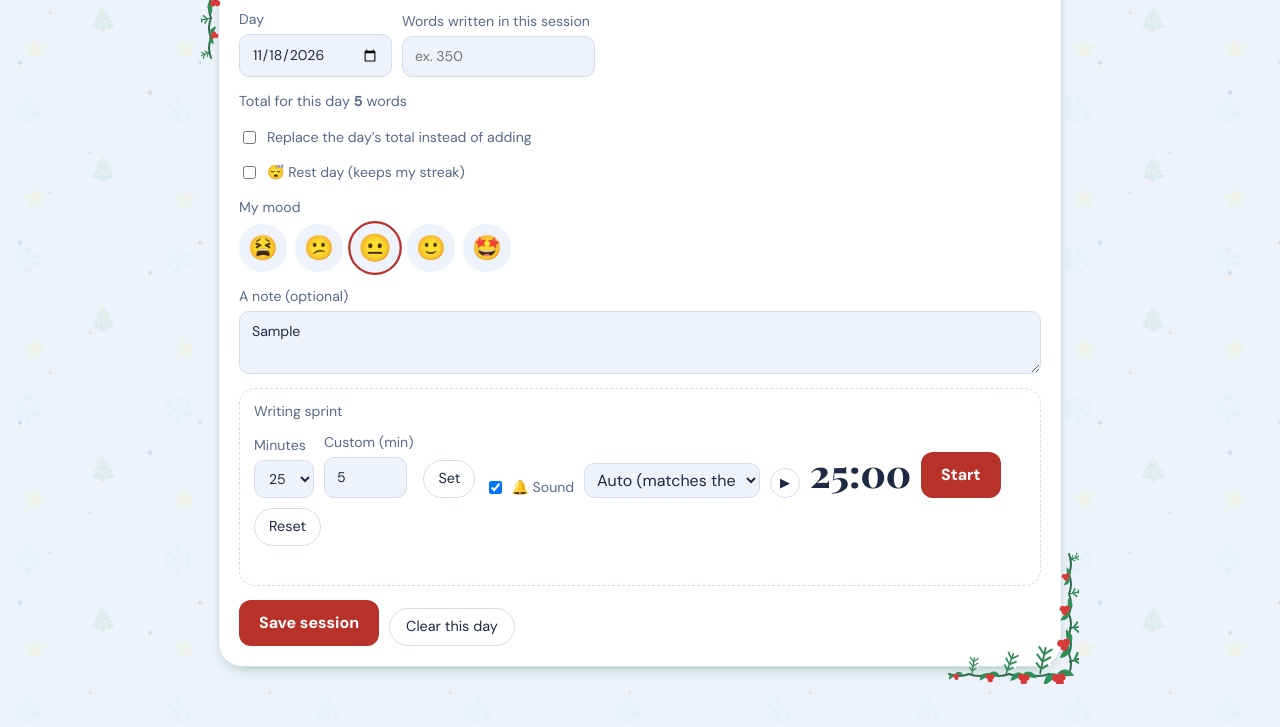
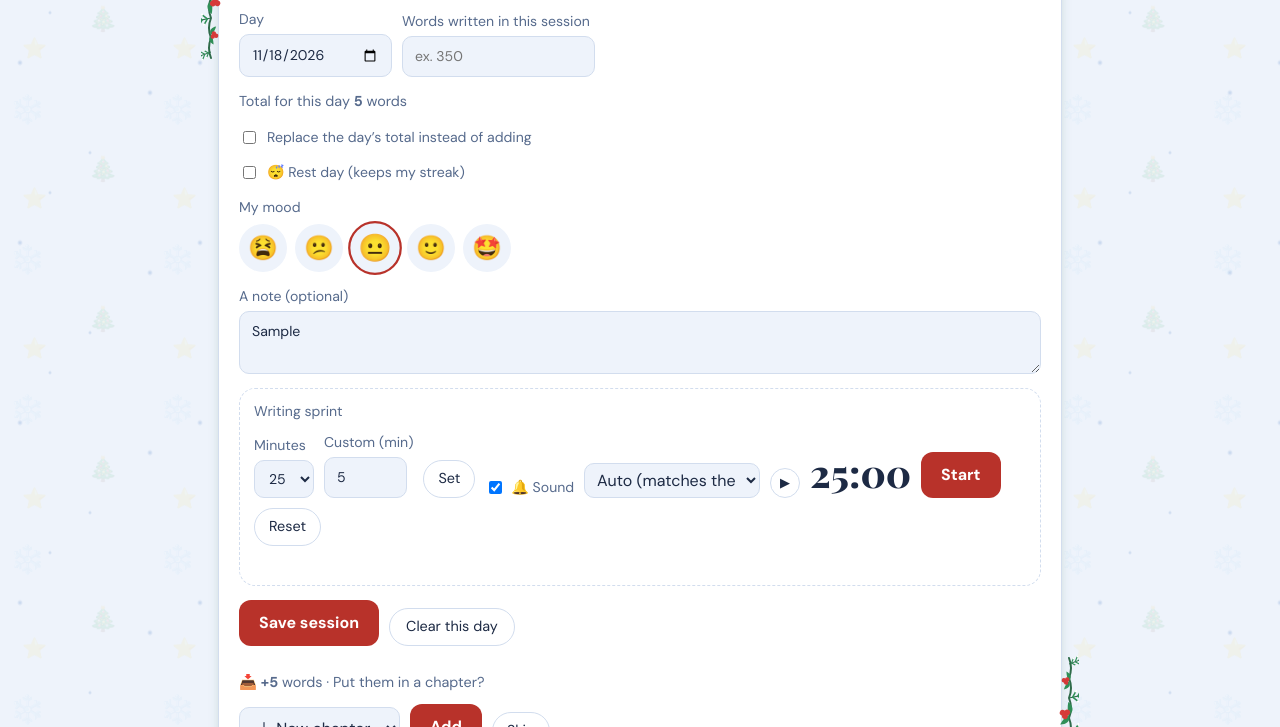
Before and after one commit to elelenadmt/writing, a plain HTML site: page index.html in a window 1280 px wide. Both pictures are taken after typing "5", "Sample", "5" into the empty fields and a click on the button "Save session". Shown: the part 1012-1739 px from the top of the page. Drawn offline with nearby package versions, Linux system fonts and the light colour scheme.

Commit message:
Add files via upload

```diff
--- a/index.html
+++ b/index.html
@@ -446,6 +446,7 @@ $("save").addEventListener("click",function(){
   var nw=rep?w:((old&&old.words)||0)+w,ent={words:nw,mood:S.mood,note:$("note").value},dl=nw-((old&&old.words)||0);if(old&&old.h)ent.h=old.h;if(dl>0&&sel===todayKey){var hh=new Date().getHours();ent.h=Object.assign({},ent.h||{});ent.h[hh]=(ent.h[hh]||0)+dl}
   var dd0=window.wtDaily?window.wtDaily():{},pb=0,any0=0;Object.keys(dd0).forEach(function(k0){if(k0!==sel){any0++;if(dd0[k0]>pb)pb=dd0[k0]}});var rec=any0>=3&&nw>pb&&nw>0;
   if(rd&&!(nw>0))ent.rest=1;E()[sel]=ent;save();loadForm();render();toast(rec?"🏆 New personal record! Share it from the Progress tab.":["Another snowflake on your tree ❄️","Cozy words, warm cocoa ☕","Ho ho, nice writing! 🎅","A new ornament for your tree 🎄"][Math.floor(Math.random()*4)]);
+  if(dl>0&&window.wtAskCh)window.wtAskCh(dl);
 });
 $("setTot").addEventListener("change",function(){var e=E()[sel];$("words").value=$("setTot").checked&&e?e.words||0:"";$("words").focus()});
 $("del").addEventListener("click",function(){delete E()[sel];save();loadForm();render();toast("Day cleared.")});
@@ -1223,7 +1224,20 @@ gsw.addEventListener("change",function(e){if(e.target.id==="xSwAdd"){var k=e.tar
 gsw.addEventListener("click",function(e){var t=e.target,i=+t.dataset.i;if(t.classList.contains("sws")){Y.sw[i].s=Y.sw[i].s==="l"?"r":"l"}else if(t.classList.contains("swd")){Y.sw.splice(i,1)}else return;saveY();render()});
 wtDrag(gsw,".swrow",function(from,to){var L=Y.sw;L.splice(to,0,L.splice(from,1)[0]);saveY();render()});
 G.forEach(function(g){if(g[0]==="friends")EG.set(g[1],"efr")});
-var _r2=render;render=function(){_r2();goalV();insV();cheerV();promptV();notesV();wkV();spdV();editV();bingoV();tropeV();todV();raceV();recV();colSync();avV();recapV();hrsV();remBnV();shareV();betaV();swCfgV();sideV()};
+
+/* v34: ask which chapter new words belong to */
+var askN=0,gsb=document.createElement("div");gsb.id="xAskBox";gsb.hidden=true;$("save").closest(".row").after(gsb);
+function askBoxV(){var box=$("xAskBox");if(!askN||Y.ask===false){box.hidden=true;box.innerHTML="";return}var ms=curMsE(),cs=chaps(ms);
+var old=$("xAskC")?$("xAskC").value:"",def=0;if(Y.lc!==undefined&&cs[Y.lc])def=Y.lc;else{for(var i=0;i<cs.length;i++){if(cs[i].s!=="Done"){def=i;break}}}
+box.hidden=false;box.innerHTML='<div class="fr" style="margin-top:12px"><div class="pct" style="margin-bottom:6px">📥 <b>+'+fmt(askN)+'</b> <span>words</span> · <span>Put them in a chapter?</span></div><div class="row"><select id="xAskC" aria-label="Chapter">'+cs.map(function(c,k){return '<option value="'+k+'"'+(k===def?' selected':'')+'>'+esc(c.n)+' · '+fmt(c.w||0)+'</option>'}).join("")+'<option value="new"'+(cs.length?'':' selected')+'>＋ New chapter</option></select><button class="save" id="xAskGo" type="button">Add</button><button class="ghost" id="xAskNo" type="button" style="width:auto;padding:0 14px;font-size:.9rem">Skip</button></div></div>';if(old!==""&&$("xAskC").querySelector('option[value="'+old+'"]'))$("xAskC").value=old}
+window.wtAskCh=function(n){if(Y.ask===false||!(n>0))return;askN=n;askBoxV()};
+gsb.addEventListener("click",function(e){var t=e.target;
+if(t.id==="xAskNo"){askN=0;askBoxV();return}
+if(t.id==="xAskGo"){var cs=chaps(curMsE()),v=$("xAskC").value,i=v==="new"?cs.length:+v;if(v==="new")cs.push({n:"Chapter "+(cs.length+1),s:"Draft",w:0});var c=cs[i];if(!c)return;c.w=(c.w||0)+askN;if(c.s==="Idea")c.s="Draft";Y.lc=i;var n=askN;askN=0;saveY();save();render();$("toast").textContent="+"+fmt(n)+" words added to "+c.n;setTimeout(function(){$("toast").textContent=""},3500)}});
+var gac=mkc("xAskCfg");$("xPrefs").after(gac);G.push(["settings",gac]);EG.set(gac,"settings");
+function askCfgV(){$("xAskCfg").innerHTML='<h2>📑 <span>Chapter prompt</span></h2><label class="remrow"><input type="checkbox" id="xAskOn"'+(Y.ask!==false?' checked':'')+'><span>After saving words, ask which chapter they belong to</span></label><div class="pct"><span>Your chapters’ word counts then add up by themselves.</span></div>'}
+gac.addEventListener("change",function(e){if(e.target.id!=="xAskOn")return;Y.ask=e.target.checked;saveY()});
+var _r2=render;render=function(){_r2();goalV();insV();cheerV();promptV();notesV();wkV();spdV();editV();bingoV();tropeV();todV();raceV();recV();colSync();avV();recapV();hrsV();remBnV();shareV();betaV();swCfgV();sideV();askCfgV();askBoxV()};
 vine();parts();showTab(Y.tab);render();
 })();
 </script>
@@ -1366,6 +1380,18 @@ if(!P.l){var nl=(navigator.language||"en").slice(0,2).toLowerCase();P.l=["fr","e
 function saveP(){try{localStorage.setItem(LS,JSON.stringify(P))}catch(e){}}
 var IDX={fr:0,es:1,sl:2};
 var DL=[
+["＋ New chapter", "＋ Nouveau chapitre", "＋ Nuevo capítulo", "＋ Novo poglavje"],
+["Put them in a chapter?", "Les mettre dans un chapitre ?", "¿Ponerlas en un capítulo?", "Jih dam v poglavje?"],
+["Add", "Ajouter", "Añadir", "Dodaj"],
+["Skip", "Passer", "Omitir", "Preskoči"],
+["Which chapter were these words for?", "À quel chapitre appartiennent ces mots ?", "¿A qué capítulo pertenecen estas palabras?", "Kateremu poglavju pripadajo te besede?"],
+["Add them to", "Les ajouter à", "Añadirlas a", "Dodaj jih k"],
+["Add to chapter", "Ajouter au chapitre", "Añadir al capítulo", "Dodaj poglavju"],
+["Not now", "Pas maintenant", "Ahora no", "Ne zdaj"],
+["Don’t ask me again", "Ne plus me le demander", "No volver a preguntar", "Ne sprašuj več"],
+["Chapter prompt", "Question du chapitre", "Pregunta del capítulo", "Vprašanje o poglavju"],
+["After saving words, ask which chapter they belong to", "Après l’enregistrement, demander à quel chapitre appartiennent les mots", "Tras guardar palabras, preguntar a qué capítulo pertenecen", "Po shranjevanju vprašaj, kateremu poglavju besede pripadajo"],
+["Your chapters’ word counts then add up by themselves.", "Le nombre de mots de tes chapitres s’additionne alors tout seul.", "Así el recuento de palabras de tus capítulos se suma solo.", "Število besed v poglavjih se nato sešteje samo."],
 ["Beta readers", "Bêta-lecteurs", "Lectores beta", "Beta bralci"],
 ["readers", "lecteurs", "lectores", "bralcev"],
 ["comments", "retours", "comentarios", "komentarjev"],
@@ -1648,6 +1674,7 @@ var DL=[
 ];
 var DICT={};DL.forEach(function(r){DICT[r[0]]=[r[1],r[2],r[3]]});
 var RX=[
+[/^\+([\d,]+) words added to (.*)$/,["+$1 mots ajoutés à $2","+$1 palabras añadidas a $2","+$1 besed dodanih k $2"]],
 [/^Reminder set for (\d\d:\d\d)$/,["Rappel réglé à $1","Recordatorio fijado a las $1","Opomnik nastavljen na $1"]],
 [/^best streak: (\d+)$/,["ma meilleure série : $1","mi mejor racha: $1","moja najboljša serija: $1"]],
 [/^([\d,]+) words$/,["$1 mots","$1 palabras","$1 besed"]],
```
